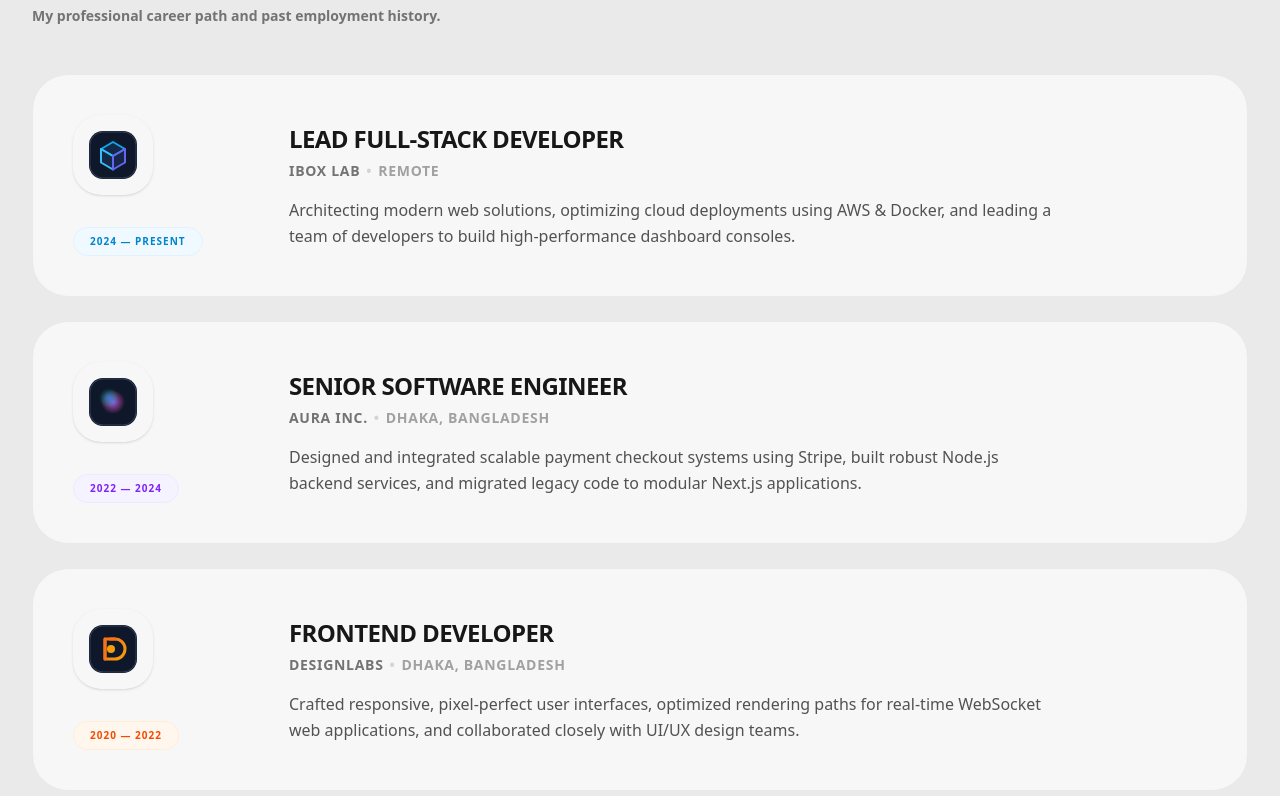
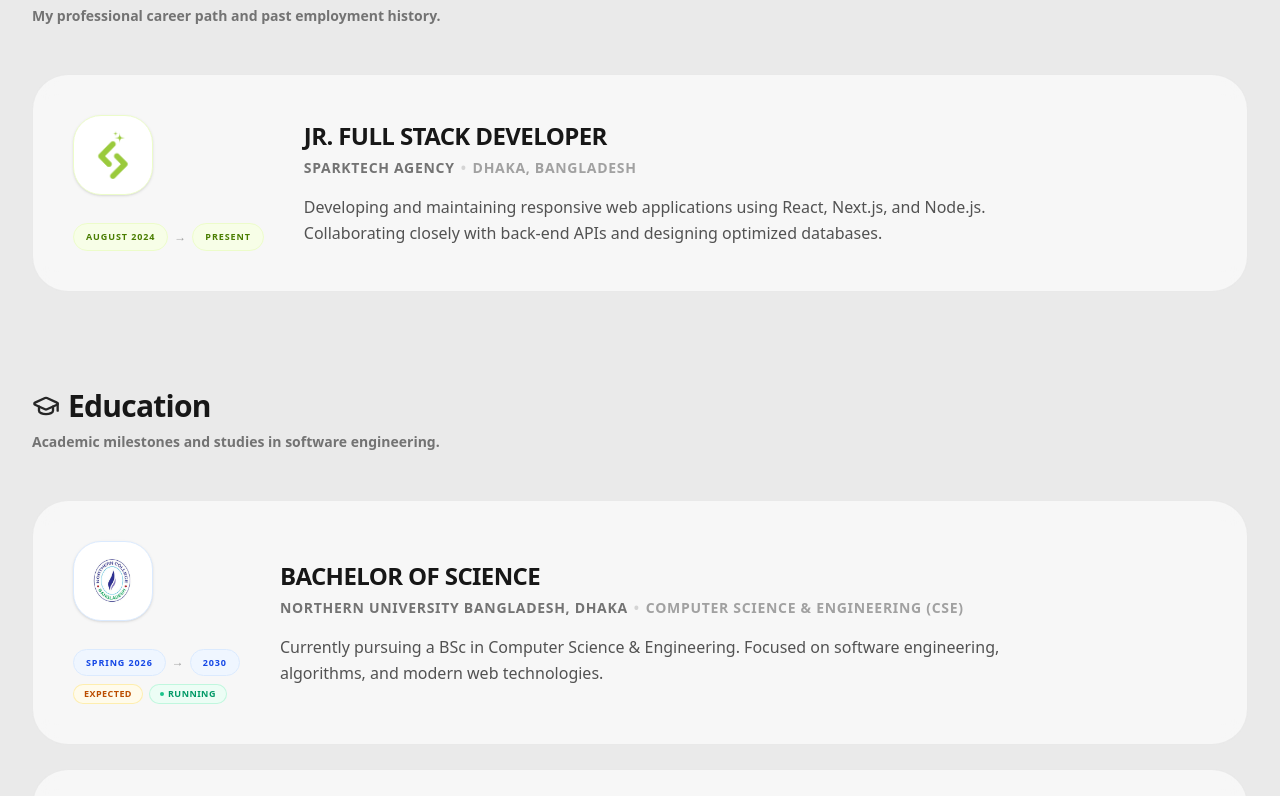
Before and after one commit to apponislam/portfolio-v4, a Next.js app: page / in a window 1280 px wide. Shown: the part 1606-2402 px from the top of the page. Built offline with nearby package versions, Linux system fonts and the light colour scheme.

Commit message:
feat: implement home page UI with hero, featured projects, and work experience sections

```diff
--- a/app/page.tsx
+++ b/app/page.tsx
@@ -233,7 +233,45 @@ export default function Home() {
                                 badge: "bg-orange-50 text-orange-600 border-orange-100 group-hover:bg-orange-100/50",
                                 accentGlow: "group-hover:text-orange-500",
                             };
+                        } else if (normCompany.includes("sparktech") || normCompany.includes("spark")) {
+                            styles = {
+                                glow: "hover:shadow-[0_25px_60px_rgba(141,198,63,0.08)]",
+                                borderColor: "hover:border-[#8DC63F]/30",
+                                accentLine: "bg-[#8DC63F]",
+                                gradientBg: "hover:bg-gradient-to-br hover:from-lime-50/40 hover:to-emerald-100/20",
+                                logoBg: "bg-white group-hover:bg-lime-50/40",
+                                logoBorder: "border-lime-100 group-hover:border-lime-200/40",
+                                logo: <Image src="/sparktech.png" alt="Sparktech Agency" width={48} height={48} className="w-12 h-12 object-contain rounded-lg transition-transform duration-500 group-hover:scale-105" />,
+                                badge: "bg-lime-50 text-lime-700 border-lime-100 group-hover:bg-lime-100/50",
+                                accentGlow: "group-hover:text-[#8DC63F]",
+                            };
                         }
+
+                        // Helper to parse and render experience duration into a premium timeline flow
+                        const renderWorkDuration = () => {
+                            const separator = work.duration.includes("—") ? "—" : "-";
+                            const parts = work.duration.split(separator).map(s => s.trim());
+                            if (parts.length === 2) {
+                                const start = parts[0];
+                                const end = parts[1];
+                                return (
+                                    <div className="flex flex-row items-center gap-1.5 md:mt-3">
+                                        <span className={`inline-flex items-center px-3 py-1.5 border rounded-full text-[9px] font-black uppercase tracking-widest ${styles.badge} whitespace-nowrap transition-all duration-300`}>
+                                            {start}
+                                        </span>
+                                        <span className="text-neutral-400 font-bold text-xs">→</span>
+                                        <span className={`inline-flex items-center px-3 py-1.5 border rounded-full text-[9px] font-black uppercase tracking-widest ${styles.badge} whitespace-nowrap transition-all duration-300`}>
+                                            {end}
+                                        </span>
+                                    </div>
+                                );
+                            }
+                            return (
+                                <span className={`inline-flex items-center px-4 py-1.5 border rounded-full text-[9px] font-black uppercase tracking-widest ${styles.badge} whitespace-nowrap transition-all duration-300 md:mt-4`}>
+                                    {work.duration}
+                                </span>
+                            );
+                        };
 
                         return (
                             <div key={index} className={`group relative border border-neutral-300/40 rounded-[36px] bg-white/60 backdrop-blur-md p-6 sm:p-10 flex flex-col md:flex-row gap-6 md:gap-10 transition-all duration-500 ${styles.borderColor} ${styles.glow} ${styles.gradientBg} hover:-translate-y-1`}>
@@ -241,10 +279,10 @@ export default function Home() {
                                 <div className={`absolute left-0 top-10 bottom-10 w-[4px] rounded-r-full ${styles.accentLine} opacity-0 group-hover:opacity-100 transition-all duration-500`} />
 
                                 {/* Left Column: Logo & Timeline/Badge details */}
-                                <div className="flex md:flex-col items-center md:items-start justify-between md:justify-start gap-4 md:w-44 shrink-0">
-                                    <div className={`w-20 h-20 rounded-[28px] ${styles.logoBg} border ${styles.logoBorder} flex items-center justify-center shadow-sm group-hover:rotate-3 transition-all duration-500`}>{styles.logo}</div>
+                                <div className="flex md:flex-col items-center md:items-start justify-between md:justify-start gap-4 md:w-fit shrink-0">
+                                    <div className={`w-20 h-20 rounded-[28px] ${styles.logoBg} border ${styles.logoBorder} flex items-center justify-center p-2 shadow-sm group-hover:rotate-3 transition-all duration-500`}>{styles.logo}</div>
 
-                                    <span className={`inline-flex items-center px-4 py-1.5 border rounded-full text-[10px] font-black uppercase tracking-widest ${styles.badge} transition-all duration-300 md:mt-4`}>{work.duration}</span>
+                                    {renderWorkDuration()}
                                 </div>
 
                                 {/* Right Column: Text & Descriptions */}
@@ -298,7 +336,7 @@ export default function Home() {
                                 glow: "hover:shadow-[0_25px_60px_rgba(0,82,164,0.08)]",
                                 borderColor: "hover:border-blue-600/30",
                                 accentLine: "bg-blue-700",
-                                gradientBg: "hover:bg-gradient-to-br hover:from-blue-50/[0.03] hover:to-sky-50/[0.03]",
+                                gradientBg: "hover:bg-gradient-to-br hover:from-blue-50/40 hover:to-sky-100/20",
                                 logoBg: "bg-white group-hover:bg-blue-50/40",
                                 logoBorder: "border-blue-100 group-hover:border-blue-200/40",
                                 logo: <Image src="/nub-logo.jpg" alt="Northern University Bangladesh" width={48} height={48} className="w-12 h-12 object-contain rounded-lg transition-transform duration-500 group-hover:scale-105" />,
@@ -310,7 +348,7 @@ export default function Home() {
                                 glow: "hover:shadow-[0_25px_60px_rgba(0,104,56,0.08)]",
                                 borderColor: "hover:border-[#006838]/30",
                                 accentLine: "bg-[#006838]",
-                                gradientBg: "hover:bg-gradient-to-br hover:from-[#006838]/[0.02] hover:to-[#F9A01B]/[0.02]",
+                                gradientBg: "hover:bg-gradient-to-br hover:from-emerald-50/40 hover:to-amber-50/20",
                                 logoBg: "bg-white group-hover:bg-emerald-50/40",
                                 logoBorder: "border-emerald-100 group-hover:border-emerald-200/40",
                                 logo: <Image src="/dpi-logo.jpg" alt="Dinajpur Polytechnic Institute" width={48} height={48} className="w-12 h-12 object-contain rounded-lg transition-transform duration-500 group-hover:scale-105" />,
@@ -322,7 +360,7 @@ export default function Home() {
                                 glow: "hover:shadow-[0_25px_60px_rgba(37,99,235,0.08)]",
                                 borderColor: "hover:border-indigo-500/30",
                                 accentLine: "bg-indigo-600",
-                                gradientBg: "hover:bg-gradient-to-br hover:from-indigo-50/[0.03] hover:to-violet-50/[0.03]",
+                                gradientBg: "hover:bg-gradient-to-br hover:from-indigo-50/40 hover:to-violet-100/20",
                                 logoBg: "bg-white group-hover:bg-indigo-50/40",
                                 logoBorder: "border-indigo-100 group-hover:border-indigo-200/40",
                                 logo: <Image src="/plhs-logo.jpg" alt="Police Line High School Dinajpur" width={48} height={48} className="w-12 h-12 object-contain rounded-lg transition-transform duration-500 group-hover:scale-105" />,
@@ -347,12 +385,12 @@ export default function Home() {
                                 }
                                 return (
                                     <div className="flex flex-col items-center md:items-start gap-2 md:mt-3">
-                                        <div className="flex items-center gap-1.5">
-                                            <span className={`inline-flex items-center px-3 py-1.5 border rounded-full text-[9px] font-black uppercase tracking-widest ${styles.badge} transition-all duration-300`}>
+                                        <div className="flex flex-row items-center gap-1.5 whitespace-nowrap">
+                                            <span className={`inline-flex items-center px-3 py-1.5 border rounded-full text-[9px] font-black uppercase tracking-widest ${styles.badge} whitespace-nowrap transition-all duration-300`}>
                                                 {start}
                                             </span>
                                             <span className="text-neutral-400 font-bold text-xs">→</span>
-                                            <span className={`inline-flex items-center px-3 py-1.5 border rounded-full text-[9px] font-black uppercase tracking-widest ${styles.badge} transition-all duration-300`}>
+                                            <span className={`inline-flex items-center px-3 py-1.5 border rounded-full text-[9px] font-black uppercase tracking-widest ${styles.badge} whitespace-nowrap transition-all duration-300`}>
                                                 {end}
                                             </span>
                                         </div>
@@ -374,7 +412,7 @@ export default function Home() {
                             }
                             return (
                                 <div className="flex flex-col items-center md:items-start gap-2 md:mt-3">
-                                    <span className={`inline-flex items-center px-4 py-1.5 border rounded-full text-[9px] font-black uppercase tracking-widest ${styles.badge} transition-all duration-300`}>
+                                    <span className={`inline-flex items-center px-4 py-1.5 border rounded-full text-[9px] font-black uppercase tracking-widest ${styles.badge} whitespace-nowrap transition-all duration-300`}>
                                         {edu.duration}
                                     </span>
                                     {isRunning && (
@@ -393,7 +431,7 @@ export default function Home() {
                                 <div className={`absolute left-0 top-10 bottom-10 w-[4px] rounded-r-full ${styles.accentLine} opacity-0 group-hover:opacity-100 transition-all duration-500`} />
 
                                 {/* Left Column: Logo & Timeline/Badge details */}
-                                <div className="flex md:flex-col items-center md:items-start justify-between md:justify-start gap-4 md:w-44 shrink-0">
+                                <div className="flex md:flex-col items-center md:items-start justify-between md:justify-start gap-4 md:w-fit shrink-0">
                                     <div className={`w-20 h-20 rounded-[28px] ${styles.logoBg} border ${styles.logoBorder} flex items-center justify-center p-2 shadow-sm group-hover:rotate-3 transition-all duration-500`}>{styles.logo}</div>
 
                                     {renderDuration()}
@@ -469,7 +507,27 @@ export default function Home() {
                                 accentLine: "bg-[#0081FB]",
                                 badge: "bg-[#0081FB]/5 text-[#0081FB] border-[#0081FB]/10",
                             };
+                        } else if (normIssuer.includes("programming hero")) {
+                            styles = {
+                                glow: "hover:shadow-[0_12px_40px_rgba(239,68,68,0.12)]",
+                                borderColor: "hover:border-red-500/40",
+                                bgClass: "bg-white",
+                                logo: <Image src="/ph.webp" alt="Programming Hero" width={24} height={24} className="w-6 h-6 object-contain rounded" />,
+                                accentLine: "bg-[#ef4444]",
+                                badge: "bg-red-50 text-red-600 border-red-100",
+                            };
+                        } else if (normIssuer.includes("learning and earning")) {
+                            styles = {
+                                glow: "hover:shadow-[0_12px_40px_rgba(16,185,129,0.12)]",
+                                borderColor: "hover:border-emerald-500/40",
+                                bgClass: "bg-white",
+                                logo: <Award className="w-5 h-5 text-emerald-500" />,
+                                accentLine: "bg-[#10b981]",
+                                badge: "bg-emerald-50 text-emerald-600 border-emerald-100",
+                            };
                         }
+
+
 
                         return (
                             <div key={index} className={`group relative ${styles.bgClass} border border-neutral-300/40 rounded-[32px] p-6 sm:p-7 flex flex-col justify-between shadow-sm transition-all duration-500 ${styles.borderColor} ${styles.glow} hover:-translate-y-1.5`}>
--- a/data/certificates.json
+++ b/data/certificates.json
@@ -1,20 +1,21 @@
 [
-  {
-    "title": "AWS Certified Solutions Architect – Associate",
-    "issuer": "Amazon Web Services",
-    "date": "Jan 2025",
-    "credentialUrl": "https://aws.amazon.com"
-  },
-  {
-    "title": "Next.js Advanced Certification",
-    "issuer": "Vercel",
-    "date": "Nov 2024",
-    "credentialUrl": "https://vercel.com"
-  },
-  {
-    "title": "Meta Front-End Developer Professional Certificate",
-    "issuer": "Meta / Coursera",
-    "date": "Aug 2024",
-    "credentialUrl": "https://coursera.org"
-  }
+    {
+        "title": "Next Level Web development",
+        "issuer": "Programming Hero",
+        "date": "19 May 2025",
+        "credentialUrl": "https://programming-hero.com"
+    },
+
+    {
+        "title": "Complete Web Development Course",
+        "issuer": "Programming Hero",
+        "date": "24 June 2024",
+        "credentialUrl": "https://programming-hero.com"
+    },
+    {
+        "title": "Web Designer & Development",
+        "issuer": "Learning and Earning Development Project",
+        "date": "April 2020",
+        "credentialUrl": "https://ledp.ictd.gov.bd"
+    }
 ]
--- a/data/experience.json
+++ b/data/experience.json
@@ -1,23 +1,9 @@
 [
   {
-    "company": "iBox Lab",
-    "role": "Lead Full-Stack Developer",
-    "duration": "2024 — Present",
-    "location": "Remote",
-    "description": "Architecting modern web solutions, optimizing cloud deployments using AWS & Docker, and leading a team of developers to build high-performance dashboard consoles."
-  },
-  {
-    "company": "Aura Inc.",
-    "role": "Senior Software Engineer",
-    "duration": "2022 — 2024",
+    "company": "Sparktech Agency",
+    "role": "Jr. Full Stack Developer",
+    "duration": "August 2024 — Present",
     "location": "Dhaka, Bangladesh",
-    "description": "Designed and integrated scalable payment checkout systems using Stripe, built robust Node.js backend services, and migrated legacy code to modular Next.js applications."
-  },
-  {
-    "company": "DesignLabs",
-    "role": "Frontend Developer",
-    "duration": "2020 — 2022",
-    "location": "Dhaka, Bangladesh",
-    "description": "Crafted responsive, pixel-perfect user interfaces, optimized rendering paths for real-time WebSocket web applications, and collaborated closely with UI/UX design teams."
+    "description": "Developing and maintaining responsive web applications using React, Next.js, and Node.js. Collaborating closely with back-end APIs and designing optimized databases."
   }
 ]
```
Also changed, not shown: public/ph.webp (added), public/sparktech.png (added).
